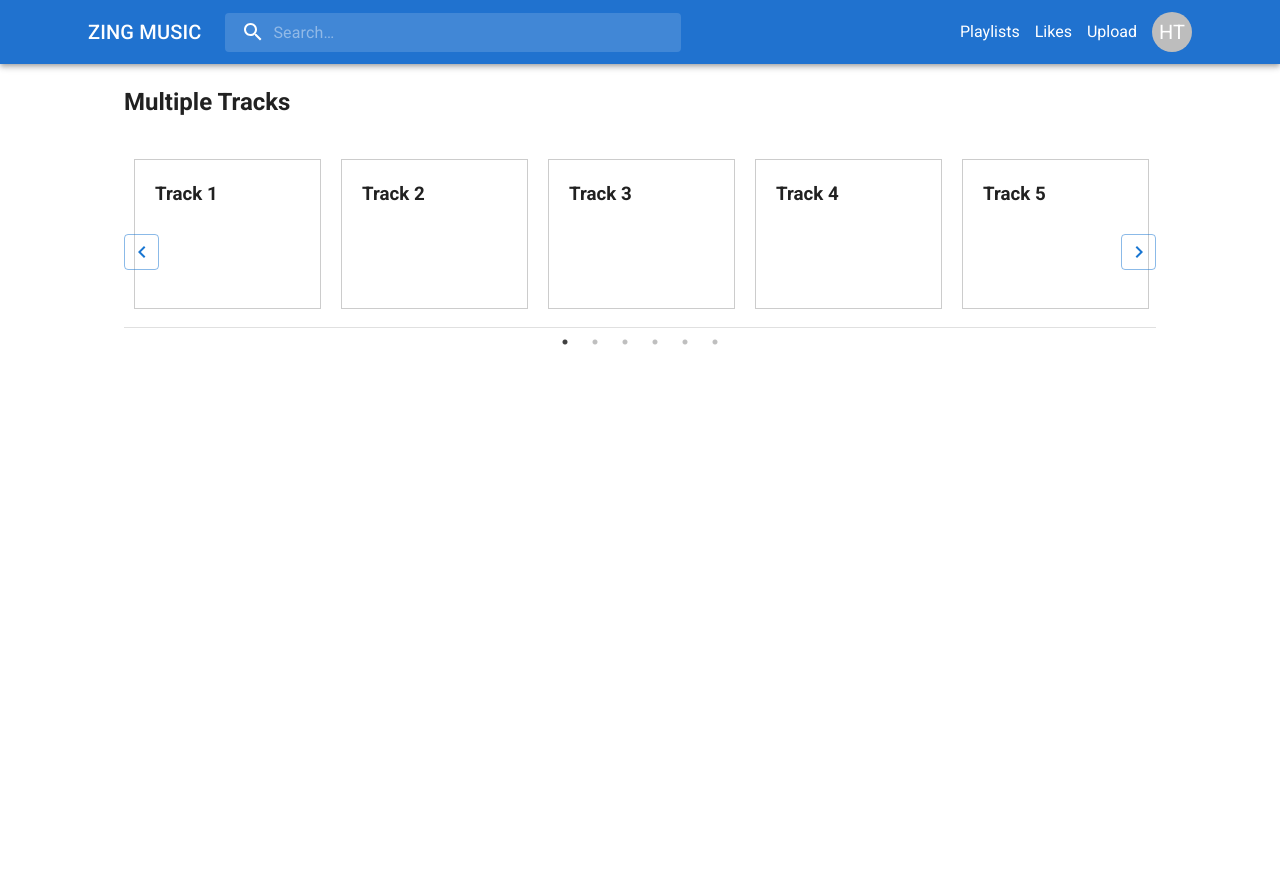
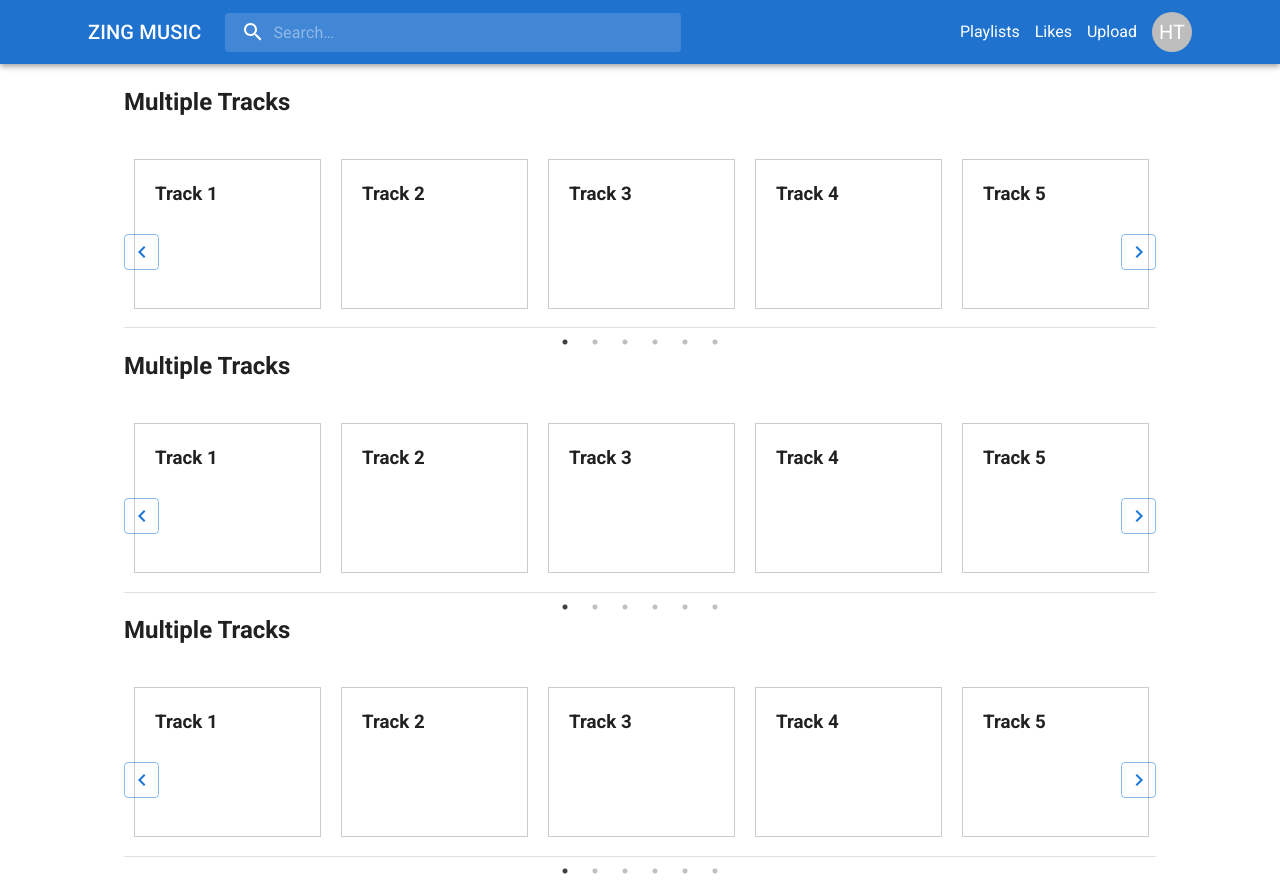
Before and after one commit to huytran72/ZingMusic, a Next.js app in the folder Zing_Music/: page / in a window 1280 px wide. Before the commit the page ends 800 px from the top, so only its background shows below. Built offline with nearby package versions, Linux system fonts and the light colour scheme.

Commit message:
Update main.slider.tsx

```diff
--- a/Zing_Music/src/components/main/main.slider.tsx
+++ b/Zing_Music/src/components/main/main.slider.tsx
@@ -94,6 +94,52 @@ const MainSlider = () => {
         </div>
       </Slider>
       <Divider />
+
+      <h2>Multiple Tracks</h2>
+      <Slider {...settings}>
+        <div className="abc">
+          <h3>Track 1</h3>
+        </div>
+        <div className="abc">
+          <h3>Track 2</h3>
+        </div>
+        <div className="abc">
+          <h3>Track 3</h3>
+        </div>
+        <div className="abc">
+          <h3>Track 4</h3>
+        </div>
+        <div className="abc">
+          <h3>Track 5</h3>
+        </div>
+        <div className="abc">
+          <h3>Track 6</h3>
+        </div>
+      </Slider>
+      <Divider />
+
+      <h2>Multiple Tracks</h2>
+      <Slider {...settings}>
+        <div className="abc">
+          <h3>Track 1</h3>
+        </div>
+        <div className="abc">
+          <h3>Track 2</h3>
+        </div>
+        <div className="abc">
+          <h3>Track 3</h3>
+        </div>
+        <div className="abc">
+          <h3>Track 4</h3>
+        </div>
+        <div className="abc">
+          <h3>Track 5</h3>
+        </div>
+        <div className="abc">
+          <h3>Track 6</h3>
+        </div>
+      </Slider>
+      <Divider />
     </Box>
   )
 }
```
